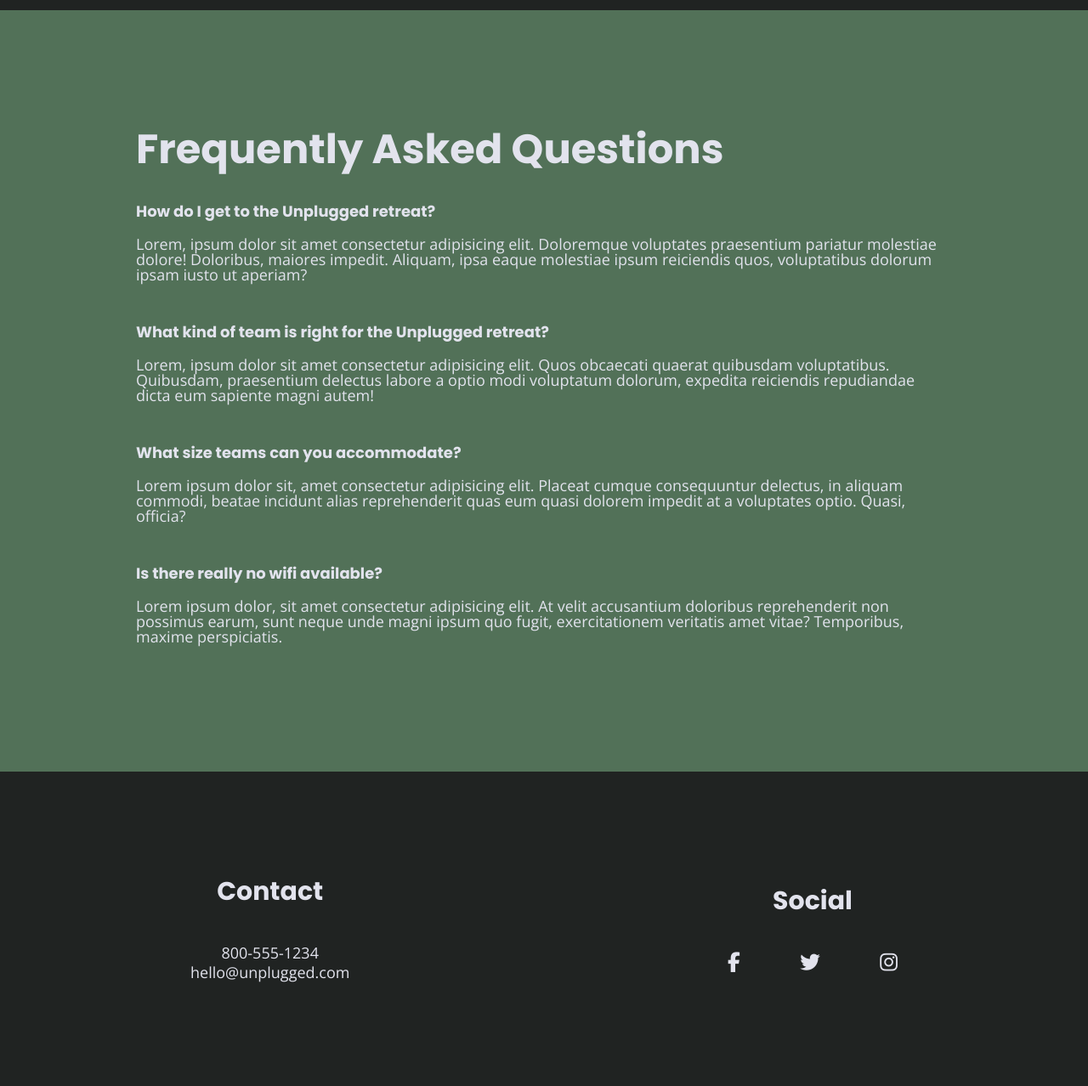
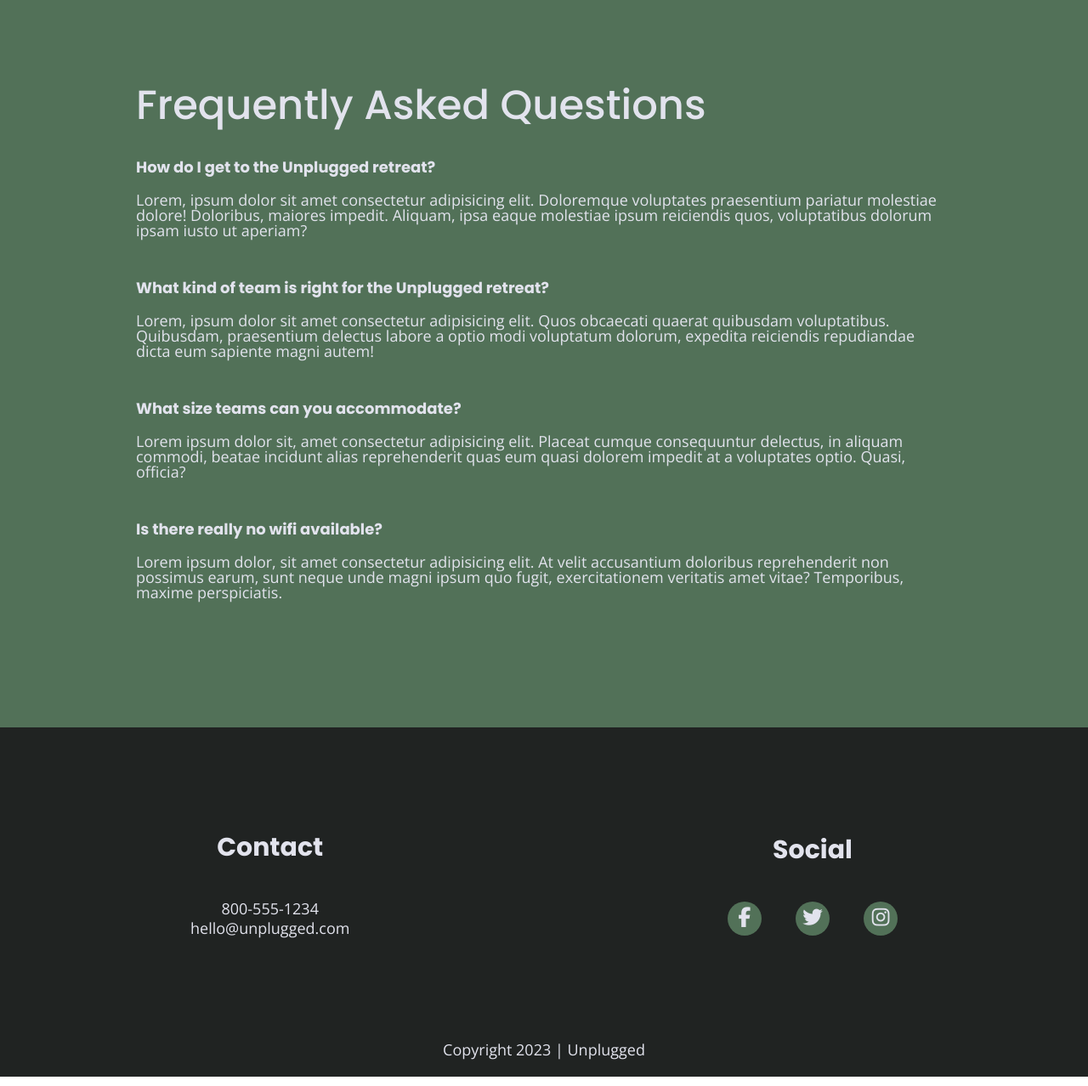
Before and after one commit to davidjuarez723/Unplugged-Retreat-Project, a website: page faq/index.html in a window 1280 px wide. Shown: the part 82-1360 px from the top of the page at 85% size. Drawn offline with nearby package versions, Linux system fonts and the light colour scheme.

Commit message:
Cleaned up some CSS and added some smaller details

```diff
--- a/css/main.css
+++ b/css/main.css
@@ -102,6 +102,8 @@ body {
 ul,
 ol {
   list-style-type: none;
+  margin: 0;
+  padding: 0;
 }
 
 a {
@@ -111,7 +113,9 @@ a {
 
 h2 {
   font-family: 'Poppins', sans-serif;
+  font-weight: 500;
   font-size: 1.875em;
+  margin: 0;
 }
 
 h3,
@@ -119,6 +123,7 @@ h4 {
   font-family: 'Poppins', sans-serif;
   margin: 20px 0;
   font-size: 1.125em;
+  margin: 20px 0;
 }
 
 p {
@@ -226,6 +231,10 @@ footer .social-icons {
 }
 
 footer .social-icons p {
+  background-color: #527158;
+  border-radius: 50%;
+  width: 40px;
+  height: 40px;
   display: flex;
   justify-content: center;
   align-items: center;
@@ -236,7 +245,7 @@ footer .social-icons p i {
 }
 
 footer .copyright {
-  margin: 20px 0;
+  margin: 20px 0px;
 }
 
 /* ======= MOBILE STYLES - HOMEPAGE ======= */
--- a/faq/index.html
+++ b/faq/index.html
@@ -93,8 +93,9 @@
         </div>
       </div>
     </div>
-    <div class="copyright"></div>
-    <p>Copyright 2023 | Unplugged</p>
+    <div class="copyright">
+      <p>Copyright 2023 | Unplugged</p>
+    </div>
   </footer>
 
   <script src="../js/vendor/modernizr-3.11.2.min.js"></script>
```
Also changed, not shown: about/index.html (+3 -2 lines), index.html (+3 -2 lines).
